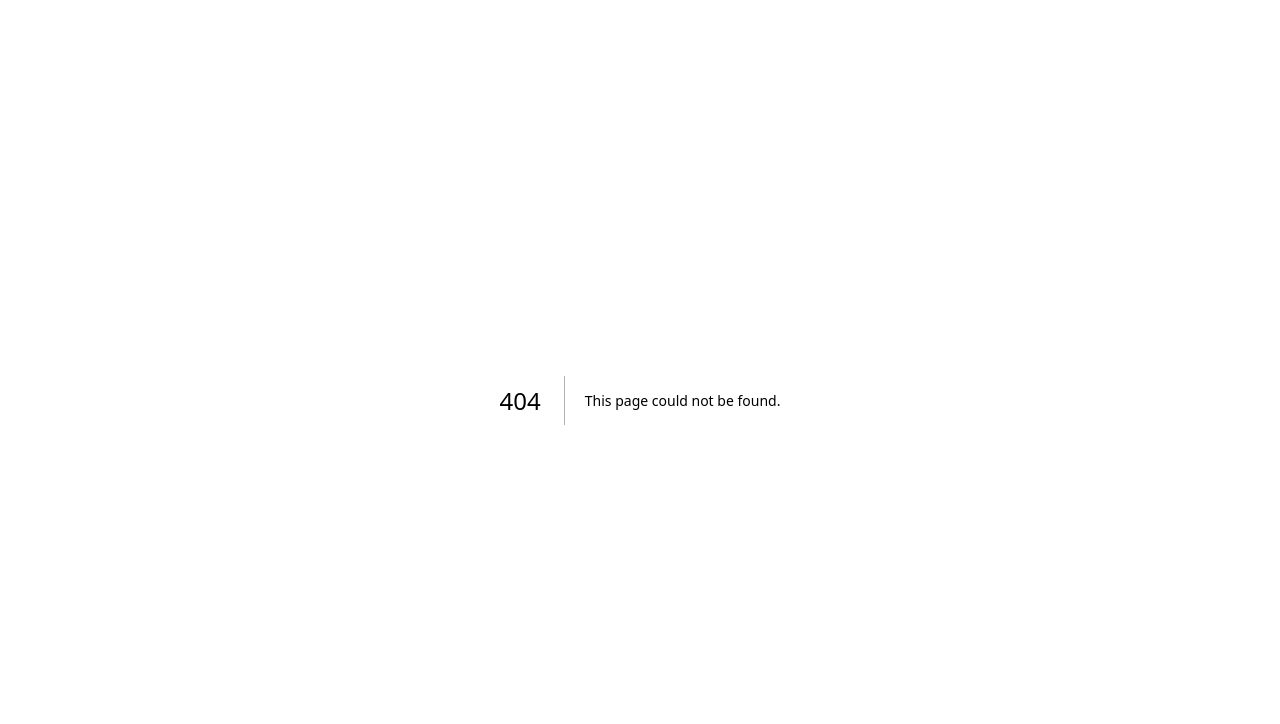
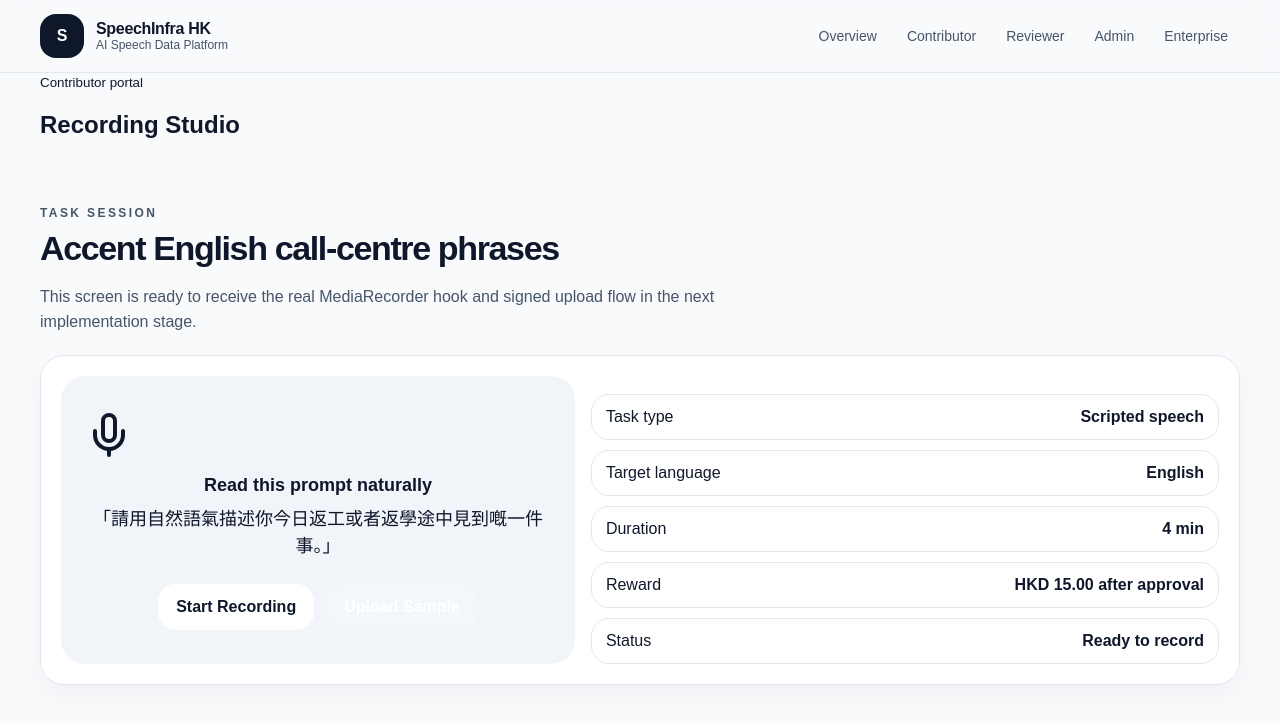
Before and after one commit to Zvezdaivan/alphaUAT, a Next.js app: page /contributor/recording/task/task_english_accent_003 in a window 1280 px wide. Before the commit this address had no page. Shown: the top 724 px of the page. Built offline with nearby package versions, Linux system fonts and the light colour scheme.

Commit message:
Add recording task detail route

```diff
--- /dev/null
+++ b/app/contributor/recording/task/[taskId]/page.tsx
@@ -0,0 +1,42 @@
+import { notFound } from "next/navigation";
+import { Mic } from "lucide-react";
+import { AppShell, Section } from "@/components/shell";
+import { recordingTasks } from "@/lib/mock-data";
+
+export default async function RecordingTaskPage({
+  params,
+}: {
+  params: Promise<{ taskId: string }>;
+}) {
+  const { taskId } = await params;
+  const task = recordingTasks.find((item) => item.id === taskId);
+
+  if (!task) {
+    notFound();
+  }
+
+  return (
+    <AppShell title="Recording Studio" subtitle="Contributor portal">
+      <Section eyebrow="Task session" title={task.title} description="This screen is ready to receive the real MediaRecorder hook and signed upload flow in the next implementation stage.">
+        <div className="card recordingPanel">
+          <div className="recorderBox">
+            <Mic size={48} />
+            <h3>Read this prompt naturally</h3>
+            <p>「請用自然語氣描述你今日返工或者返學途中見到嘅一件事。」</p>
+            <div className="buttonRow" style={{ justifyContent: "center" }}>
+              <button className="primaryButton darkButton">Start Recording</button>
+              <button className="secondaryButton lightButton">Upload Sample</button>
+            </div>
+          </div>
+          <div className="taskDetails">
+            <div className="detailRow"><span>Task type</span><strong>{task.type}</strong></div>
+            <div className="detailRow"><span>Target language</span><strong>{task.language}</strong></div>
+            <div className="detailRow"><span>Duration</span><strong>{task.duration}</strong></div>
+            <div className="detailRow"><span>Reward</span><strong>{task.reward} after approval</strong></div>
+            <div className="detailRow"><span>Status</span><strong>Ready to record</strong></div>
+          </div>
+        </div>
+      </Section>
+    </AppShell>
+  );
+}
```
